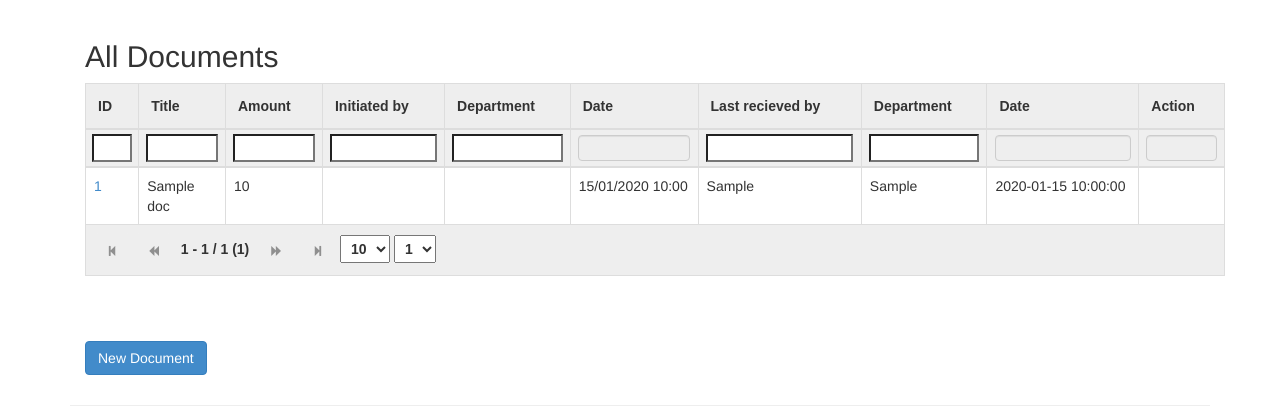
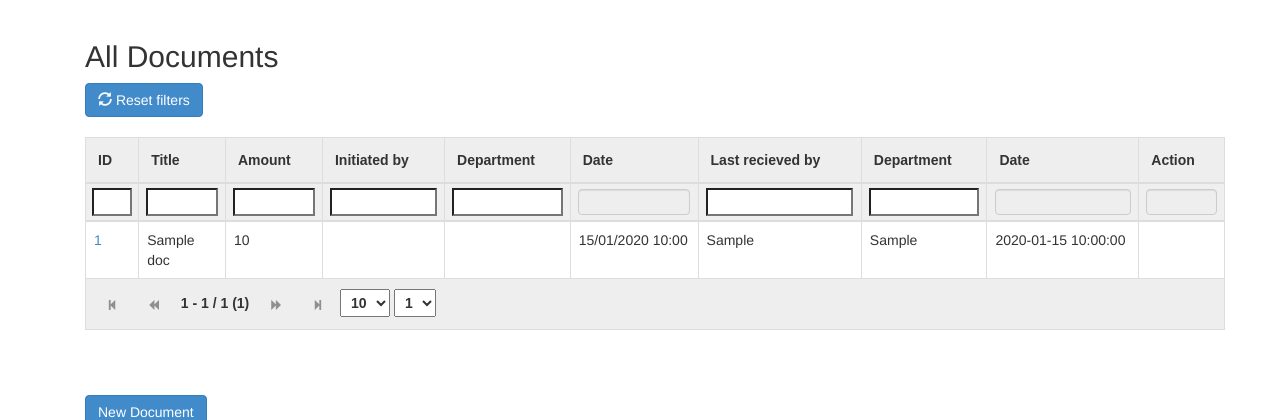
Before and after one commit to mb-14/cse258-iiti-group4, a Python web app: template templates/index.html in a window 1280 px wide. Shown: the part 51-471 px from the top of the page. Run offline with Jinja, Linux system fonts and the light colour scheme; the template is opened without the code that fills it: most values are stand-ins (such as "Sample title", 1, 10 or a date in 2020).

Commit message:
Add reset filter button

```diff
--- a/templates/index.html
+++ b/templates/index.html
@@ -2,6 +2,8 @@
 {% block body %}
 <div id="main" class="container">
     <h2>All Documents</h2>
+<button type="button" class="reset btn btn-primary" data-column="0" data-filter=""><i class="icon-white icon-refresh glyphicon glyphicon-refresh"></i> Reset filters</button>
+<br><br>
     <table id="doc_table" class="tablesorter">
 <thead>
   <tr>
```
